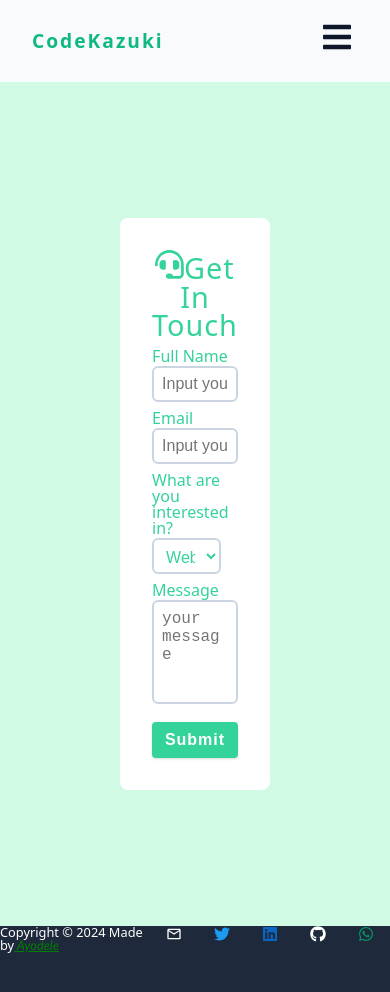
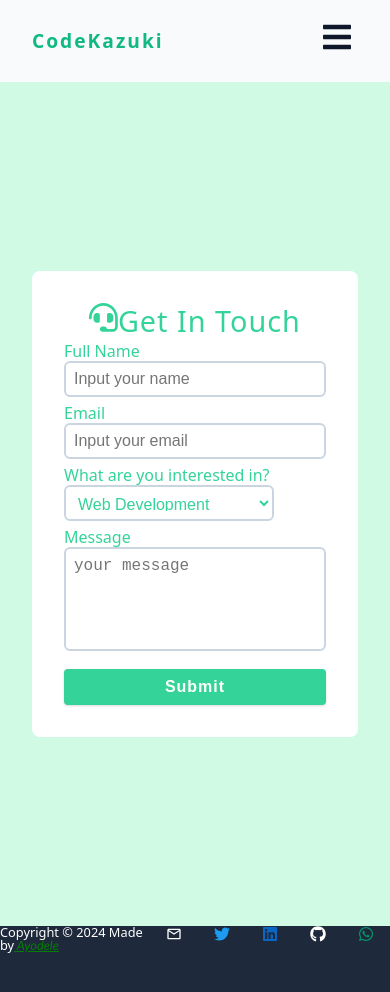
Before and after one commit to Codekazuki/devKazuki, a React (Vite) app: page /contactus in a window 390 px wide. Shown: the top 992 px of the page. Built offline with nearby package versions, Linux system fonts and the light colour scheme.

Commit message:
starting responsiveness

```diff
--- a/src/index.css
+++ b/src/index.css
@@ -128,6 +128,15 @@ small,
 ul {
   list-style-type: none;
   padding: 0;
+}
+form {
+  background-color: var(--white);
+  max-width: 400px;
+  width: 100%;
+  padding: 2rem;
+  border-radius: 8px;
+  color: var(--primary-400);
+  margin-right: 8rem;
 }
 .img2 {
   width: 50%;
@@ -329,15 +338,7 @@ ul {
 .dark-theme .contact {
   background: transparent;
 }
-form {
-  background-color: var(--white);
-  max-width: 400px;
-  width: 100%;
-  padding: 2rem;
-  border-radius: 8px;
-  color: var(--primary-400);
-  margin-right: 8rem;
-}
+
 .dark-theme form {
   color: var(--grey-900);
 }
@@ -644,6 +645,14 @@ form .input-box .field.message {
   .social-icons a {
     font-size: 1rem;
   }
+  .img2 {
+    display: none;
+  }
+  form {
+    background-color: var(--white);
+    border-radius: 8px;
+    margin: 0 auto;
+  }
 }
 @media (min-width: 375px) {
   .nav-center {
@@ -672,6 +681,14 @@ form .input-box .field.message {
   .img-container {
     display: block;
   }
+  .img2 {
+    display: none;
+  }
+  form {
+    background-color: var(--white);
+    border-radius: 8px;
+    margin: 0 auto;
+  }
 }
 @media (min-width: 425px) {
   .nav-center {
@@ -680,6 +697,7 @@ form .input-box .field.message {
     align-items: center;
     width: 100%;
   }
+
   .my-skill-container {
     margin-top: 4rem;
   }
@@ -722,6 +740,14 @@ form .input-box .field.message {
     justify-content: space-between;
     font-size: 1.5rem;
   }
+  .img2 {
+    display: none;
+  }
+  form {
+    background-color: var(--white);
+    border-radius: 8px;
+    margin: 0 auto;
+  }
 }
 
 @media (min-width: 768px) {
@@ -758,6 +784,18 @@ form .input-box .field.message {
     color: var(--primary-500);
     font-weight: 700;
     letter-spacing: 2px;
+  }
+  form {
+    background-color: var(--white);
+    max-width: 400px;
+    width: 100%;
+    padding: 2rem;
+    border-radius: 8px;
+    color: var(--primary-400);
+    margin-right: 8rem;
+  }
+  .img2 {
+    display: block;
   }
   .btn {
     font-size: 0.7rem;
```
